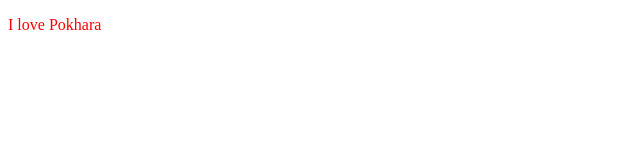
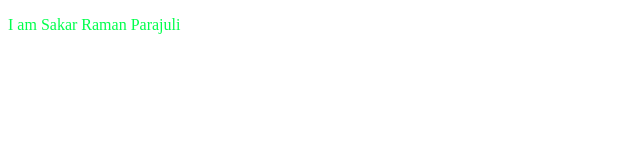
Before and after one commit to roshanadh/ead, a plain HTML site: page index.html in a window 1280 px wide. Shown: the whole page, without its empty margins (0-640 px from the left). Drawn offline with Linux system fonts and the light colour scheme.

Commit message:
Add my name and color change

```diff
--- a/index.html
+++ b/index.html
@@ -5,6 +5,6 @@
         <link rel="stylesheet" href="style.css">
     </head>
     <body>
-        <p>I love Pokhara</p>
+        <p>I am Sakar Raman Parajuli</p>
     </body>
 </html>
--- a/style.css
+++ b/style.css
@@ -1,3 +1,3 @@
 p {
-    color: red;
+    color: rgb(0, 255, 76);
 }
```
